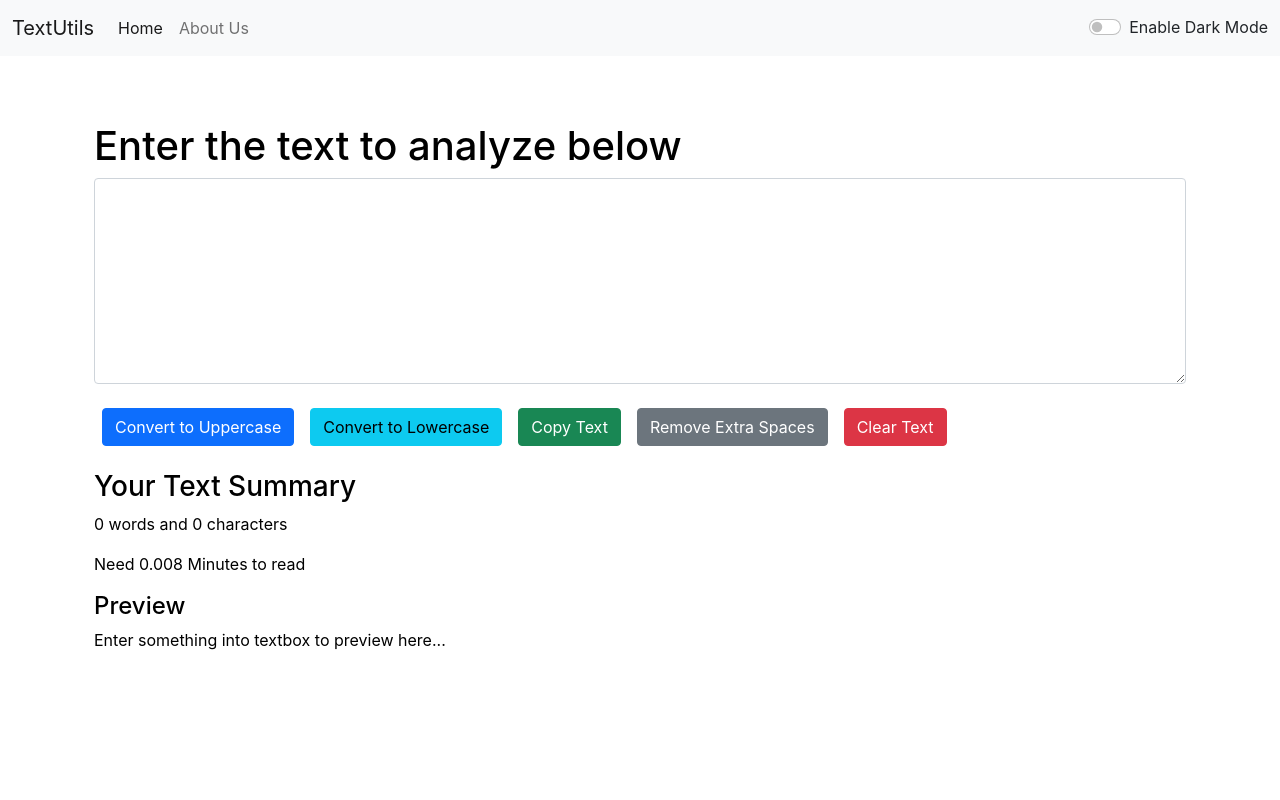
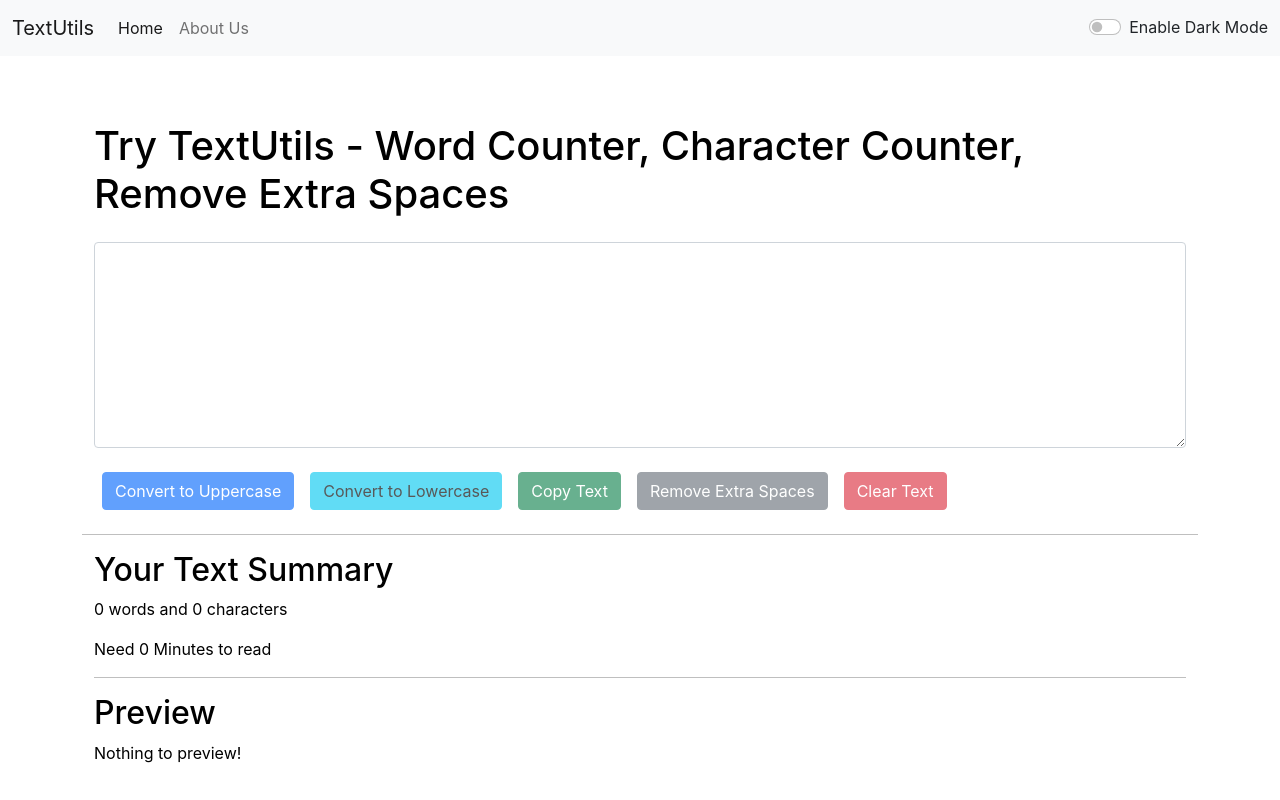
Before and after one commit to naimahassan43/textutils-app, a React (Create React App) app: page / in a window 1280 px wide. Built offline with nearby package versions, Linux system fonts and the light colour scheme.

Commit message:
Disable button and some other fixation

```diff
--- a/public/index.html
+++ b/public/index.html
@@ -7,7 +7,7 @@
   <meta name="viewport" content="width=device-width, initial-scale=1" />
   <meta name="theme-color" content="#000000" />
   <meta name="description"
-    content="TextUtils is a utility which can be used to manipulate your text in the way you want." />
+    content="TextUtils is a word counter and a character counting utility which can be used to manipulate your text in the way you want. You can remove extra spaces, copy the manipulated text as well as convert your text from uppercase to lowercase and lowercase to uppercase." />
   <link rel="apple-touch-icon" href="%PUBLIC_URL%/favicon-16x16.png" />
   <!--
       manifest.json provides metadata used when your web app is installed on a
@@ -16,7 +16,7 @@
   <link rel="manifest" href="%PUBLIC_URL%/manifest.json" />
   <link href="https://cdn.jsdelivr.net/npm/bootstrap@5.1.3/dist/css/bootstrap.min.css" rel="stylesheet"
     integrity="sha384-1BmE4kWBq78iYhFldvKuhfTAU6auU8tT94WrHftjDbrCEXSU1oBoqyl2QvZ6jIW3" crossorigin="anonymous">
-  <title>TextUtils - Home</title>
+  <title>TextUtils - Word counter | Character counter | uppercase to lowercase | lowercase to uppercase</title>
 </head>
 
 <body>
--- a/src/App.js
+++ b/src/App.js
@@ -24,12 +24,12 @@ function App() {
       setMode("dark");
       document.body.style.backgroundColor = "#2d5e68";
       showAlert("Dark Mode has been enabled", "success");
-      document.title = "TextUtils - Dark Mode";
+      // document.title = "TextUtils - Dark Mode";
     } else {
       setMode("light");
       document.body.style.backgroundColor = "white";
       showAlert("Light Mode has been enabled", "success");
-      document.title = "TextUtils - Light Mode";
+      // document.title = "TextUtils - Light Mode";
     }
   };
   return (
@@ -51,7 +51,7 @@ function App() {
               element={
                 <TextForm
                   showAlert={showAlert}
-                  heading="Enter the text to analyze below"
+                  heading="Try TextUtils - Word Counter, Character Counter, Remove Extra Spaces"
                   mode={mode}
                 />
               }
--- a/src/components/TextForm.js
+++ b/src/components/TextForm.js
@@ -2,19 +2,16 @@ import React, { useState } from "react";
 
 function TextForm(props) {
   const handleUpClick = () => {
-    // console.log("uppercase was clicked: "+ text);
     let newText = text.toUpperCase();
     setText(newText);
     props.showAlert("Converted to uppercase!", "primary");
   };
   const handleLowClick = () => {
-    // console.log("uppercase was clicked: "+ text);
     let newText = text.toLowerCase();
     setText(newText);
     props.showAlert("Converted to lowercase!", "primary");
   };
   const handleClearClick = () => {
-    // console.log("uppercase was clicked: "+ text);
     let newText = "";
     setText(newText);
     props.showAlert("Text Cleared !", "warning");
@@ -42,41 +39,60 @@ function TextForm(props) {
       }}
     >
       <div className="container">
-        <h1>{props.heading}</h1>
+        <h1 className="mb-4">{props.heading}</h1>
         <div className="mb-3">
           <textarea
             className="form-control"
             value={text}
             onChange={handleOnChange}
             style={{
-              backgroundColor: props.mode === "dark" ? "#2d5e68" : "white",
+              backgroundColor:
+                props.mode === "dark" ? "rgb(113 151 159)" : "white",
               color: props.mode === "dark" ? "white" : "black",
             }}
             id="myBox"
             rows={8}
           />
         </div>
-        <button className="btn btn-primary mx-2 my-2" onClick={handleUpClick}>
+        <button
+          disabled={text.length === 0}
+          className="btn btn-primary mx-2 my-2"
+          onClick={handleUpClick}
+        >
           Convert to Uppercase
         </button>
-        <button className="btn btn-info mx-2 my-2" onClick={handleLowClick}>
+        <button
+          disabled={text.length === 0}
+          className="btn btn-info mx-2 my-2"
+          onClick={handleLowClick}
+        >
           Convert to Lowercase
         </button>
-        <button className="btn btn-success mx-2 my-2" onClick={handleCopy}>
+        <button
+          disabled={text.length === 0}
+          className="btn btn-success mx-2 my-2"
+          onClick={handleCopy}
+        >
           Copy Text
         </button>
         <button
+          disabled={text.length === 0}
           className="btn btn-secondary mx-2 my-2"
           onClick={handleExtraSpaces}
         >
           Remove Extra Spaces
         </button>
-        <button className="btn btn-danger mx-2 my-2" onClick={handleClearClick}>
+        <button
+          disabled={text.length === 0}
+          className="btn btn-danger mx-2 my-2"
+          onClick={handleClearClick}
+        >
           Clear Text
         </button>
       </div>
+      <hr />
       <div className="container my-3">
-        <h3>Your Text Summary</h3>
+        <h2>Your Text Summary</h2>
         <p>
           {
             text.split(" ").filter((elem) => {
@@ -85,13 +101,17 @@ function TextForm(props) {
           }{" "}
           words and {text.length} characters
         </p>
-        <p>Need {0.008 * text.split(" ").length} Minutes to read</p>
-        <h4>Preview</h4>
         <p>
-          {text.length > 0
-            ? text
-            : "Enter something into textbox to preview here..."}
+          Need{" "}
+          {0.008 *
+            text.split(" ").filter((elem) => {
+              return elem.length !== 0;
+            }).length}{" "}
+          Minutes to read
         </p>
+        <hr />
+        <h2>Preview</h2>
+        <p>{text.length > 0 ? text : "Nothing to preview!"}</p>
       </div>
     </div>
   );
```
